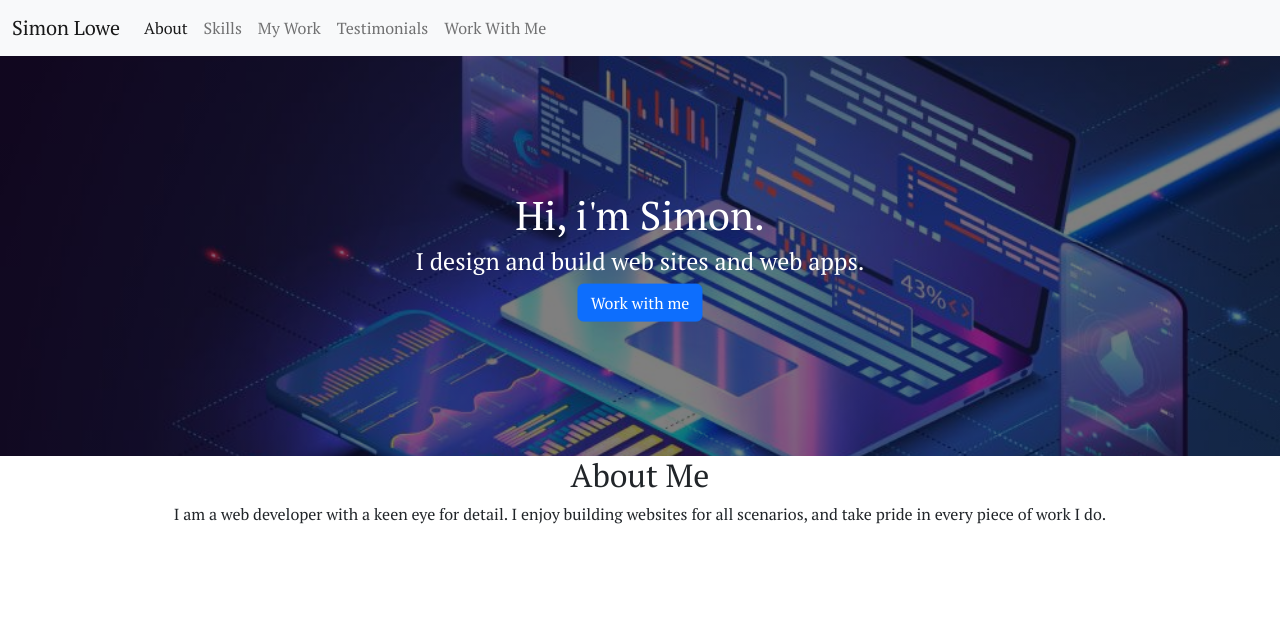
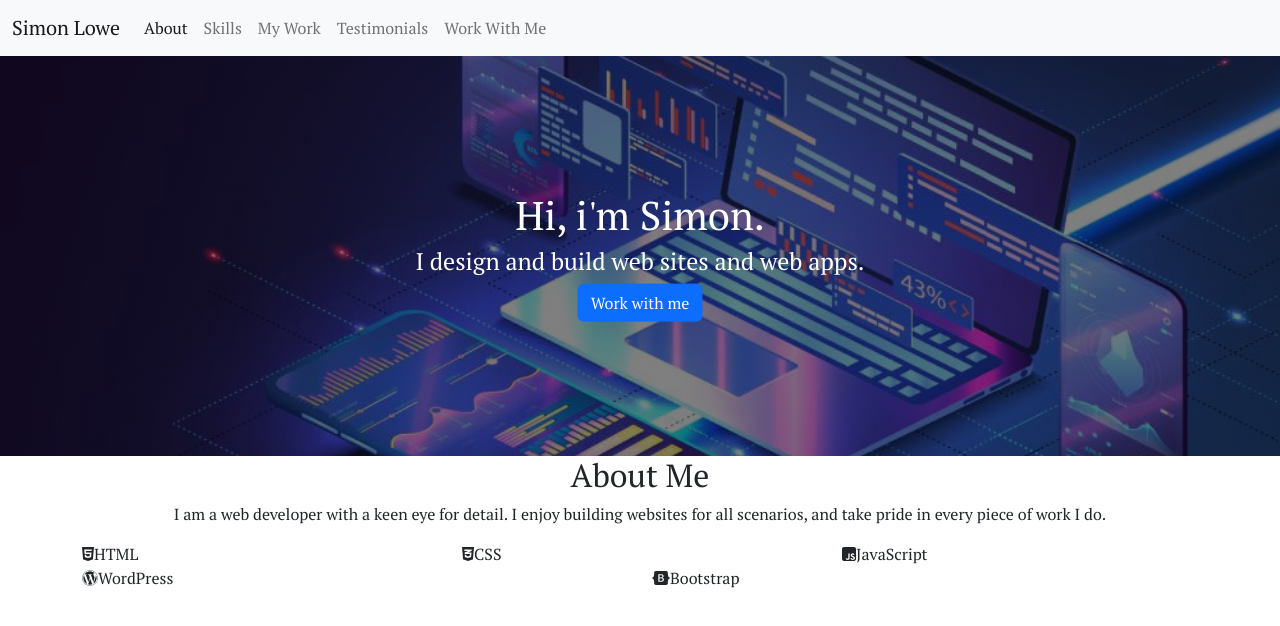
Before and after one commit to LoweSimon/portfolio-site-v2, a plain HTML site: page dist/index.html in a window 1280 px wide. Drawn offline with nearby package versions, Linux system fonts and the light colour scheme.

Commit message:
Adding Skills

```diff
--- a/dist/index.html
+++ b/dist/index.html
@@ -8,6 +8,7 @@
     <link rel="preconnect" href="https://fonts.googleapis.com">
     <link rel="preconnect" href="https://fonts.gstatic.com" crossorigin>
     <link href="https://fonts.googleapis.com/css2?family=PT+Serif&display=swap" rel="stylesheet">
+    <script src="https://kit.fontawesome.com/6b42ab2727.js" crossorigin="anonymous"></script>
     <link rel="stylesheet" type="text/css" href="..\css\style.css">
     <title>Simon Lowe | Portfolio</title>
 </head>
@@ -48,7 +49,28 @@
 
 
     <!-- Skills and Tools -->
+    <div class="skills container">
+        <div class="row align-items-start">
+            <div class="col htmlSkill" id="htmlSkill">
+                <i class="fa-brands fa-html5"></i><span>HTML</span>
+            </div>
+            <div class="col cssSkill" id="cssSkill">
+                <i class="fa-brands fa-css3-alt"></i><span>CSS</span>
+            </div>
+            <div class="col javascriptSkill" id="javascriptSkill">
+                <i class="fa-brands fa-square-js"></i><span>JavaScript</span>
+            </div>
+        </div>
+        <div class="row align-items-start">
+            <div class="col wordpressSkill" id="wordpressSkill">
+                <i class="fa-brands fa-wordpress"></i><span>WordPress</span>
+            </div>
+            <div class="col bootstrapSkill" id="bootstrapSkill">
+                <i class="fa-brands fa-bootstrap"></i><span>Bootstrap</span>
+            </div>
 
+        </div>
+    </div>
 
     <!-- Portfolio Work -->
 
```
